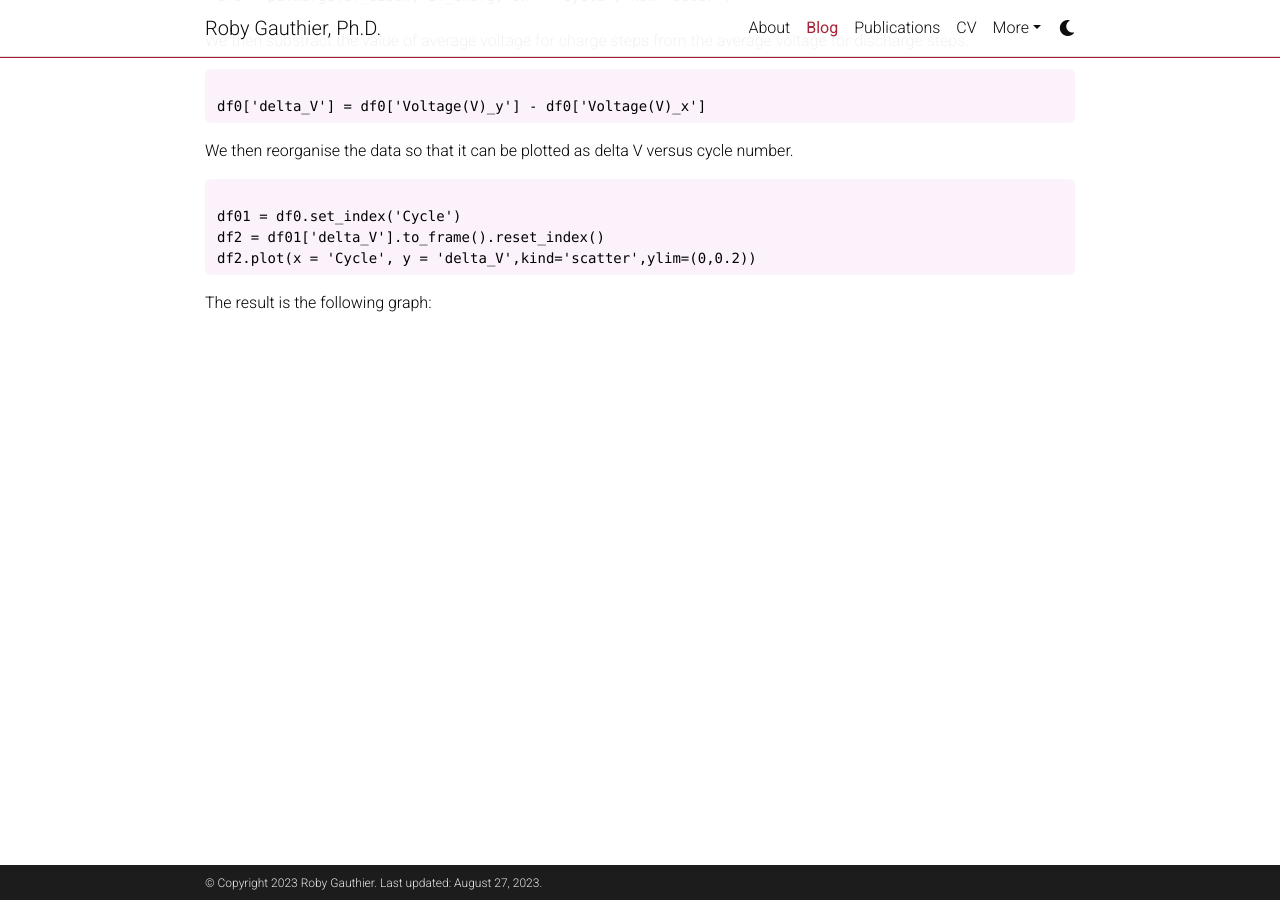
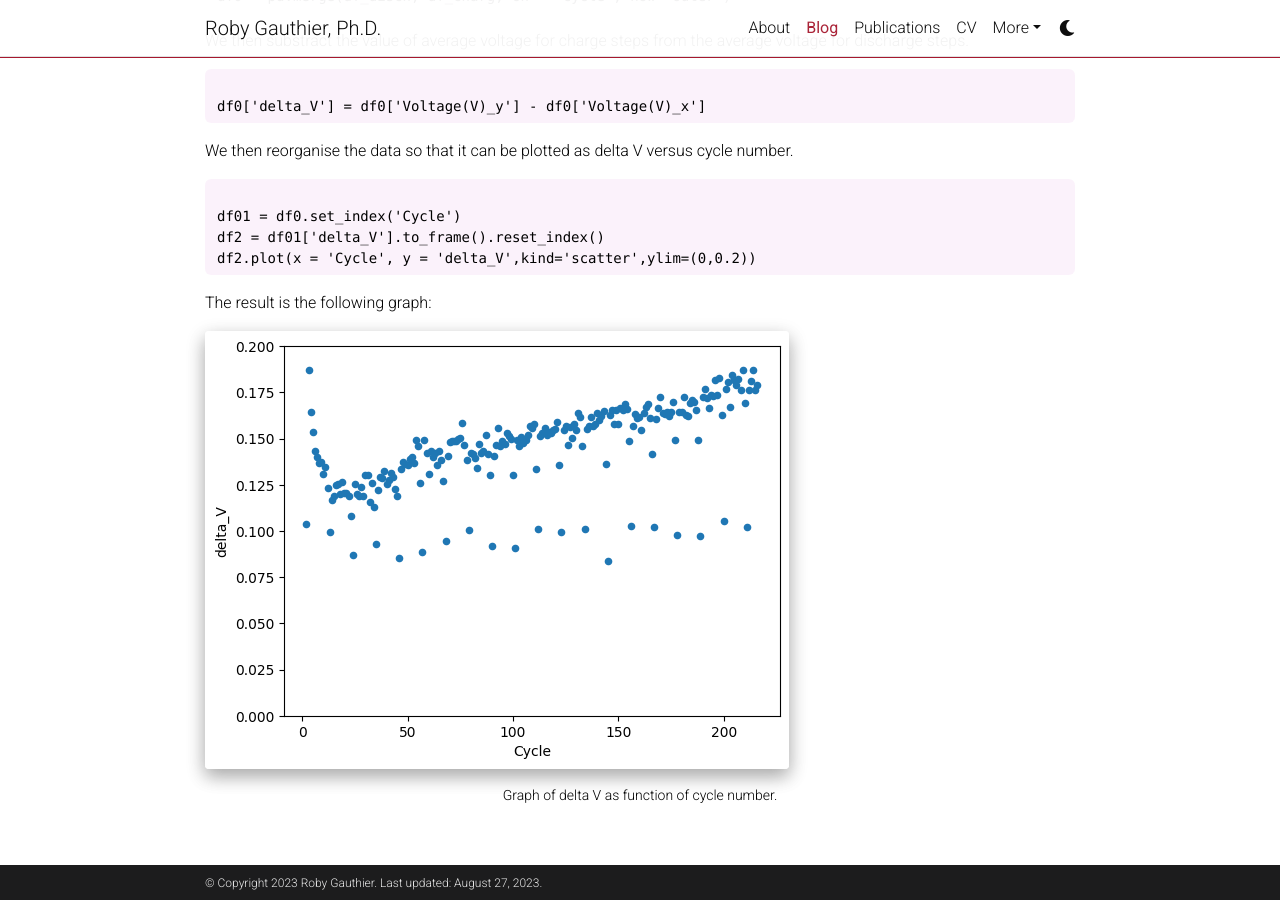
Before and after one commit to robygauthier/robygauthier.github.io, a Jekyll site: the page built from _posts/2023-08-26-Pandas.md, in a window 1280 px wide and 900 px high, scrolled down 1109 px. Built offline with Jekyll 4.4.1, drawn with Linux system fonts in a browser that asks for light colours; comment, search, counter and statistics services are not loaded; a style sheet for code colours, icons or effects is not loaded.

Commit message:
Update 2023-08-26-Pandas.md
Correct the figure inclusion code.

```diff
--- a/_posts/2023-08-26-Pandas.md
+++ b/_posts/2023-08-26-Pandas.md
@@ -55,3 +55,10 @@ df2.plot(x = 'Cycle', y = 'delta_V',kind='scatter',ylim=(0,0.2))
 {% endhighlight %}
 
 The result is the following graph:
+
+<div class="mt-3">
+    {% include figure.html path="assets/img/deltaV.png" class="img-fluid rounded z-depth-2" %}
+    <div class="caption">
+        Graph of delta V as function of cycle number.
+    </div>
+</div>
```
